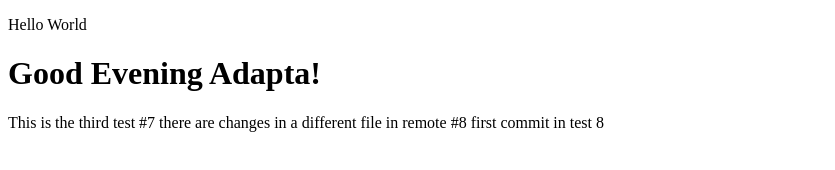
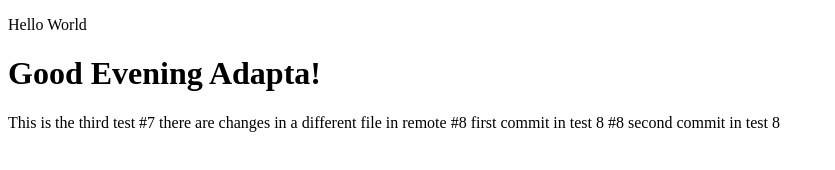
Before and after one commit to quendp/lessons, a plain HTML site: page test.html in a window 1280 px wide. Shown: the whole page, without its empty margins (0-835 px from the left). Drawn offline with Linux system fonts and the light colour scheme.

Commit message:
#8 second commit on branch-2

```diff
--- a/test.html
+++ b/test.html
@@ -15,6 +15,8 @@
        This is the third test
        #7 there are changes in a different file in remote
        #8 first commit in test 8
+       #8 second commit in test 8
+
     </p>
 </body>
 </html>
```
